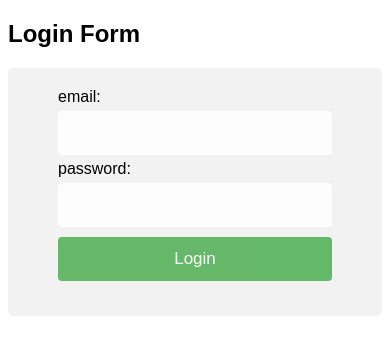
After one commit to vishal180618/customAuthentication, a Django app: page /Login/ in a window 390 px wide. The commit adds this page. Shown: the top 355 px of the page. Run offline with Django 3.2, Linux system fonts and the light colour scheme; parts of the project's set-up code (start-up, migrations or seed data) failed here and were passed over.

Commit message:
integrated login and logout

```diff
--- /dev/null
+++ b/loginform/templates/login.html
@@ -0,0 +1,156 @@
+<!DOCTYPE html>
+<html>
+<head>
+<meta name="viewport" content="width=device-width, initial-scale=1">
+<link rel="stylesheet" href="https://cdnjs.cloudflare.com/ajax/libs/font-awesome/4.7.0/css/font-awesome.min.css">
+<style>
+body {
+  font-family: Arial, Helvetica, sans-serif;
+}
+
+* {
+  box-sizing: border-box;
+}
+
+/* style the container */
+.container {
+  position: relative;
+  border-radius: 5px;
+  background-color: #f2f2f2;
+  padding: 20px 0 30px 0;
+}
+
+/* style inputs and link buttons */
+input,
+.btn {
+  width: 100%;
+  padding: 12px;
+  border: none;
+  border-radius: 4px;
+  margin: 5px 0;
+  opacity: 0.85;
+  display: inline-block;
+  font-size: 17px;
+  line-height: 20px;
+  text-decoration: none; /* remove underline from anchors */
+}
+
+input:hover,
+.btn:hover {
+  opacity: 1;
+}
+
+/* add appropriate colors to fb, twitter and google buttons */
+.fb {
+  background-color: #3B5998;
+  color: white;
+}
+
+.twitter {
+  background-color: #55ACEE;
+  color: white;
+}
+
+.google {
+  background-color: #dd4b39;
+  color: white;
+}
+
+/* style the submit button */
+input[type=submit] {
+  background-color: #4CAF50;
+  color: white;
+  cursor: pointer;
+}
+
+input[type=submit]:hover {
+  background-color: #45a049;
+}
+
+/* Two-column layout */
+.col {
+  float: left;
+  width: 50%;
+  margin: auto;
+  padding: 0 50px;
+  margin-top: 6px;
+}
+
+/* Clear floats after the columns */
+.row:after {
+  content: "";
+  display: table;
+  clear: both;
+}
+
+/* vertical line */
+.vl {
+  position: absolute;
+  left: 50%;
+  transform: translate(-50%);
+  border: 2px solid #ddd;
+  height: 175px;
+}
+
+/* text inside the vertical line */
+.vl-innertext {
+  position: absolute;
+  top: 50%;
+  transform: translate(-50%, -50%);
+  background-color: #f1f1f1;
+  border: 1px solid #ccc;
+  border-radius: 50%;
+  padding: 8px 10px;
+}
+
+/* hide some text on medium and large screens */
+.hide-md-lg {
+  display: none;
+}
+
+/* bottom container */
+.bottom-container {
+  text-align: center;
+  background-color: #666;
+  border-radius: 0px 0px 4px 4px;
+}
+
+/* Responsive layout - when the screen is less than 650px wide, make the two columns stack on top of each other instead of next to each other */
+@media screen and (max-width: 650px) {
+  .col {
+    width: 100%;
+    margin-top: 0;
+  }
+  /* hide the vertical line */
+  .vl {
+    display: none;
+  }
+  /* show the hidden text on small screens */
+  .hide-md-lg {
+    display: block;
+    text-align: center;
+  }
+}
+</style>
+</head>
+<body>
+
+<h2>Login Form</h2>
+
+<div class="container">
+  <form action="{% url 'loginform:login' %}" method="post">
+    <div class="row">
+
+      <div class="col">
+        {% csrf_token %}
+        {{ form }}
+        <input type="submit" value="Login">
+      </div>
+
+    </div>
+  </form>
+</div>
+
+
+</body>
+</html>
--- a/loginform/templates/loginform/book_form.html
+++ b/loginform/templates/loginform/book_form.html
@@ -1,3 +1,4 @@
+
 <!DOCTYPE html>
 <html>
 <body>
--- a/loginform/urls.py
+++ b/loginform/urls.py
@@ -18,16 +18,15 @@ from django.contrib import admin
 from . import views
 app_name = 'loginform'
 urlpatterns = [
-    url(r'^SignUp',views.SignUp.as_view()),
-    url(r'^Login/',views.LoginPage.as_view()),
-    url(r'^user/',views.logout_page),
-    url(r'^create/$',views.AddBook.as_view(), name='book_create'),
-    url(r'^delete/(?P<pk>[0-9]+)',views.DeleteBook.as_view(), name='book_delete'),
-    url(r'^update/(?P<pk>[0-9]+)',views.UpdateBookDetail.as_view(), name='book_update'),
+    url(r'SignUp/',views.SignUp.as_view(), name='signup'),
+    url(r'Login/',views.LoginPage.as_view(), name='login'),
+    url(r'logout/',views.logout_page, name='logout'),
+    url(r'^book/', include([
+        url(r'^book/create/$', views.AddBook.as_view(), name='book_create'),
+        url(r'^book/delete/(?P<pk>[0-9]+)', views.DeleteBook.as_view(), name='book_delete'),
+        url(r'^book/update/(?P<pk>[0-9]+)', views.UpdateBookDetail.as_view(), name='book_update'),
+        url(r'^book/book-details/(?P<pk>[0-9]+)/', views.BookDetail.as_view(), name='book_detail'),
+    ])),
+    url(r'^homepage/',views.HomePage.as_view(), name='book_list'),
 
-    url(r'^view/book-details/(?P<pk>[0-9]+)/',views.BookDetail.as_view(), name='book_detail'),
-    url(r'^homepage/',views.HomePage.as_view(), name='book_list'),
-    # url(r'^home/',views.homepage)
-
-    # url(r'/your-name/', views.get_name)
 ]
--- a/loginform/views.py
+++ b/loginform/views.py
@@ -4,16 +4,17 @@ from __future__ import unicode_literals
 from django import http
 from django.contrib import auth
 from django.contrib.auth.hashers import make_password
+from django.contrib.auth.mixins import LoginRequiredMixin
 from django.http import HttpResponse, HttpResponseRedirect
-# Create your views here.
 from django.shortcuts import render
-from django.urls import reverse, reverse_lazy
+from django.urls import reverse_lazy
+from django.views.generic import DetailView, ListView, CreateView, DeleteView, UpdateView
 from django.views.generic import FormView
 
 from loginform.models import User
+from models import Book
 from .forms import LoginForm, RegisterForm, BookForm
-from django.views.generic import TemplateView, DetailView, ListView, CreateView, DeleteView, UpdateView
-from models import Book
+
 
 class LogoutPage(FormView):
     pass
@@ -26,7 +27,7 @@ class LoginPage(FormView):
 
     def form_valid(self, form):
         auth.login(self.request, form.user)
-        return HttpResponseRedirect('http://127.0.0.1:8000/home/')
+        return HttpResponseRedirect(reverse_lazy('loginform:book_list'))
 
 
 class SignUp(FormView):
@@ -64,52 +65,30 @@ def login_page(request):
     return render(request, 'login.html', {'form': form})
 
 
-# def signup(request):
-#     # if this is a POST request we need to process the form data
-#     if request.method == 'POST':
-#         # create a form instance and populate it with data from the request:
-#         form = RegisterForm(request.POST)
-#         # check whether it's valid:
-#         if form.is_valid():
-#             getemail = form.cleaned_data['email']
-#             getPass = make_password(form.cleaned_data['password'], None, 'md5')
-#             user = User(email=getemail, password=getPass)
-#             user.save()
-#
-#             # process the data in form.cleaned_data as required
-#             # ...
-#             # redirect to a new URL:
-#             return HttpResponse('Yayyy!!! your account is created successfully')
-#
-#     # if a GET (or any other method) we'll create a blank form
-#     else:
-#         form = RegisterForm()
-#
-#     return render(request, 'signup.html', {'form': form})
-
-
-class HomePage(ListView):
+class HomePage(LoginRequiredMixin, ListView):
+    login_url = '/Login/'
+    permission_denied_message = 'not allowed to view this page'
     template_name = 'loginform/home.html'
     model = Book
 
 
-class BookDetail(DetailView):
+class BookDetail(LoginRequiredMixin, DetailView):
     template_name = 'loginform/book_detail.html'
     model = Book
 
 
-class UpdateBookDetail(UpdateView):
+class UpdateBookDetail(LoginRequiredMixin, UpdateView):
     form_class = BookForm
     model = Book
     success_url = reverse_lazy('loginform:book_list')
 
 
-class DeleteBook(DeleteView):
+class DeleteBook(LoginRequiredMixin, DeleteView):
     model = Book
     success_url = reverse_lazy('loginform:book_list')
 
 
-class AddBook(CreateView):
+class AddBook(LoginRequiredMixin, CreateView):
     form_class = BookForm
     template_name = 'loginform/addbook_form.html'
     success_url = reverse_lazy('loginform:book_list')
--- a/myforms/urls.py
+++ b/myforms/urls.py
@@ -22,7 +22,7 @@ urlpatterns = [
     url(r'^admin/', admin.site.urls),
     url(r'^',include("loginform.urls")),
     # url(r'^logout/',include("loginform.urls")),
-    url(r'^home/',view.homepage.as_view()),
+    # url(r'^home/',view.homepage.as_view()),
 
 
 ]
```
Also changed, not shown: loginform/templates/home.html (added, +20 -0 lines), loginform/templates/loginform/book_detail.html (+16 -4 lines), loginform/templates/loginform/home.html (+13 -2 lines), loginform/templates/signup.html (added, +156 -0 lines), db.sqlite3.
